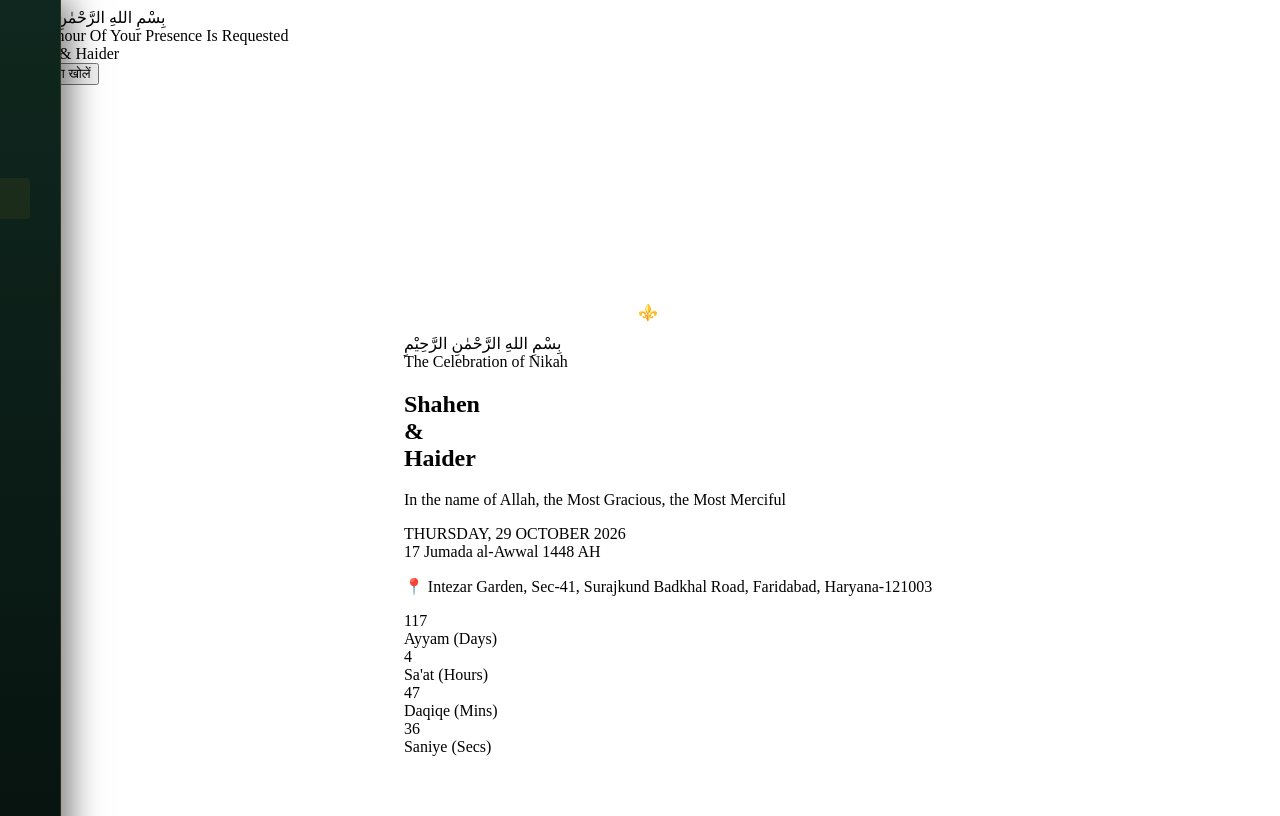
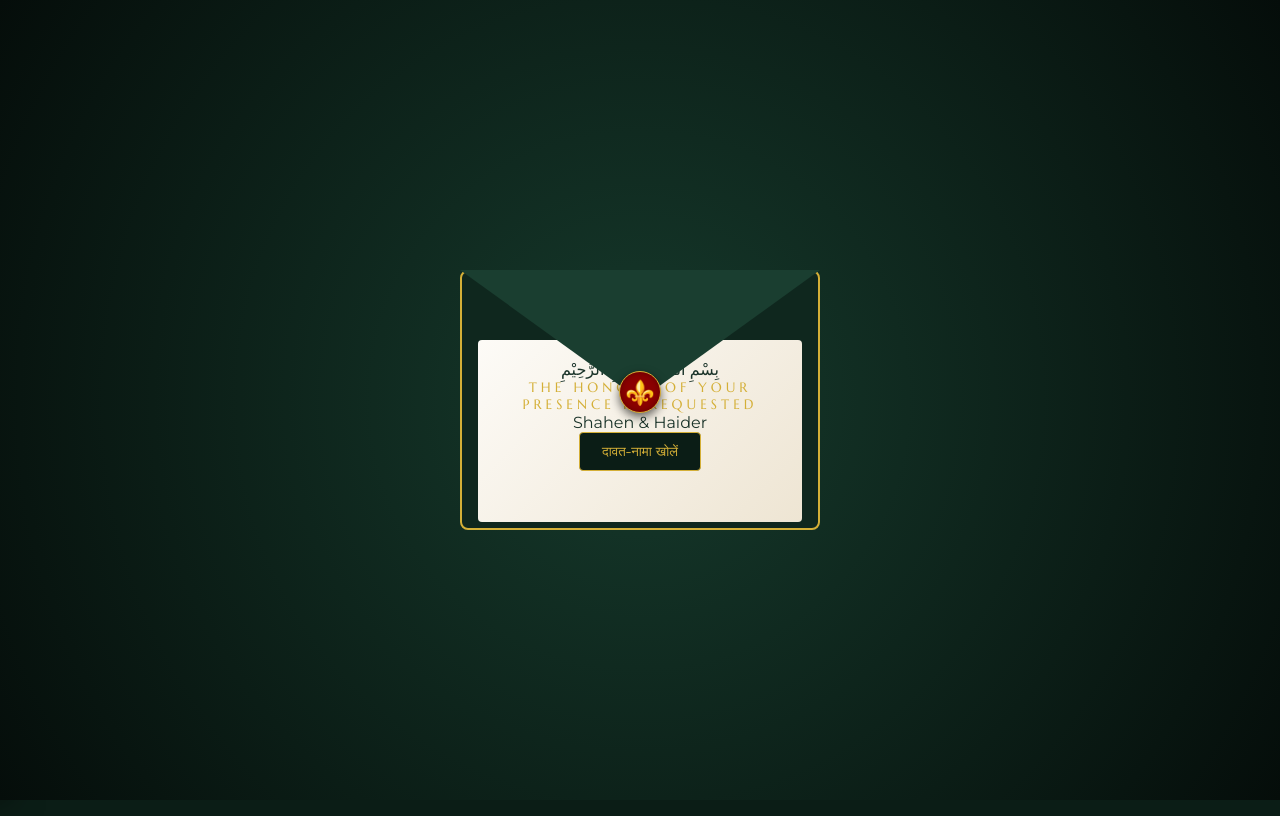
Before and after one commit to itsrkdev/Invitation-Card, a React (Vite) app in the folder app/: page / in a window 1280 px wide. Built offline with nearby package versions, Linux system fonts and the light colour scheme; a web font is replaced by a local one.

Commit message:
Update App.css

```diff
--- a/app/src/App.css
+++ b/app/src/App.css
@@ -1,13 +1,39 @@
-/* --- APP PRESENTATION CORE MODES --- */
+@import url('https://fonts.googleapis.com/css2?family=Cinzel+Decorative:wght@400;700&family=Marcellus&family=Montserrat:wght@300;400;600&family=Great+Vibes&display=swap');
+
+:root {
+  --bg-color: #0b1d16;
+  --card-bg: #132e23;
+  --gold-primary: #d4af37;
+  --gold-glow: #f3e5ab;
+  --text-light: #f4f6f5;
+  --text-muted: #a3b8b0;
+  --font-serif: 'Marcellus', serif;
+  --font-royal: 'Cinzel Decorative', serif;
+  --font-script: 'Great Vibes', cursive;
+  --font-sans: 'Montserrat', sans-serif;
+}
+
+* {
+  box-sizing: border-box;
+  margin: 0;
+  padding: 0;
+}
+
 body {
-  overflow: hidden !important;
+  background-color: var(--bg-color);
+  color: var(--text-light);
+  font-family: var(--font-sans);
+  overflow: hidden !important; /* Slider ke dauran normal scroll rokne ke liye */
 }
+
+/* --- HORIZONTAL PRESENTATION CORE LAYOUT --- */
 .wedding-body {
   width: 100vw;
   height: 100vh;
   position: relative;
   overflow: hidden;
 }
+
 .main-container {
   display: flex;
   width: 100vw;
@@ -15,26 +41,142 @@ body {
   transition: transform 0.8s cubic-bezier(0.645, 0.045, 0.355, 1);
   will-change: transform;
 }
+
 section {
   min-width: 100vw;
   height: 100vh;
   flex-shrink: 0;
   display: flex;
   flex-direction: column;
+  align-items: center;
   justify-content: center;
-  align-items: center;
-  overflow-y: auto;
-  padding: 60px 20px;
+  overflow-y: auto; /* Agar screen chhoti ho to slide ke andar scroll ho sake */
+  padding: 80px 20px;
 }
 
-/* --- HAMBURGER BURGER DESIGN MENU --- */
+/* --- HERO & CONTENT CONTROLS --- */
+.hero-content {
+  display: flex;
+  flex-direction: column;
+  align-items: center;
+  justify-content: center;
+  width: 100%;
+  max-width: 800px;
+  gap: 15px;
+}
+
+.bismillah-text {
+  font-size: 2.5rem;
+  color: var(--gold-primary);
+  margin-bottom: 10px;
+  text-shadow: 0 0 10px rgba(214,175,87,0.3);
+}
+
+.eyebrow {
+  font-family: var(--font-serif);
+  font-size: 0.85rem;
+  text-transform: uppercase;
+  letter-spacing: 4px;
+  color: var(--gold-primary);
+}
+
+#hero h1.names {
+  font-family: var(--font-royal);
+  font-size: 3rem;
+  color: var(--text-light);
+  display: flex;
+  flex-direction: column;
+  align-items: center;
+  gap: 5px;
+  margin: 15px 0;
+}
+
+#hero .amp {
+  font-family: var(--font-script);
+  color: var(--gold-primary);
+  font-size: 3.5rem;
+}
+
+.subtitle {
+  font-family: var(--font-serif);
+  font-size: 1.1rem;
+  letter-spacing: 1px;
+  color: var(--text-muted);
+  max-width: 600px;
+}
+
+.date-pill-container {
+  display: flex;
+  flex-direction: column;
+  align-items: center;
+  gap: 5px;
+  margin: 10px 0;
+}
+
+.date-pill {
+  background: rgba(214, 175, 55, 0.12);
+  border: 1px solid var(--gold-primary);
+  padding: 10px 28px;
+  border-radius: 50px;
+  font-family: var(--font-serif);
+  font-size: 1.1rem;
+  letter-spacing: 1px;
+}
+
+.hijri-pill {
+  font-family: var(--font-serif);
+  color: var(--gold-primary);
+  font-size: 1rem;
+  font-style: italic;
+}
+
+.venue-text {
+  font-size: 0.95rem;
+  max-width: 550px;
+  color: var(--text-muted);
+  line-height: 1.6;
+}
+
+/* --- COUNTDOWN LAYOUT --- */
+#countdown {
+  display: flex;
+  justify-content: center;
+  gap: 15px;
+  margin-top: 25px;
+  flex-wrap: wrap;
+}
+
+.cd-box {
+  background: var(--card-bg);
+  border: 1px solid rgba(212, 175, 55, 0.25);
+  padding: 15px;
+  border-radius: 8px;
+  min-width: 95px;
+  box-shadow: 0 10px 20px rgba(0,0,0,0.3);
+}
+
+.cd-box .num {
+  font-family: var(--font-serif);
+  font-size: 1.8rem;
+  color: var(--gold-primary);
+  font-weight: bold;
+}
+
+.cd-box .lbl {
+  font-size: 0.65rem;
+  text-transform: uppercase;
+  letter-spacing: 1px;
+  color: var(--text-muted);
+}
+
+/* --- PREMIUM SIDEBAR MENU SYSTEM --- */
 .menu-toggle-btn {
   position: fixed;
   top: 25px;
   left: 25px;
   z-index: 1500;
-  background: var(--card-bg, #132e23);
-  border: 1px solid rgba(201, 162, 39, 0.3);
+  background: var(--card-bg);
+  border: 1px solid rgba(212, 175, 55, 0.3);
   padding: 12px;
   border-radius: 6px;
   cursor: pointer;
@@ -44,26 +186,27 @@ section {
   box-shadow: 0 4px 15px rgba(0,0,0,0.4);
   transition: all 0.3s ease;
 }
+
 .menu-toggle-btn .bar {
   display: block;
   width: 22px;
   height: 2px;
-  background-color: #C9A227;
+  background-color: var(--gold-primary);
   transition: all 0.3s ease;
 }
+
 .menu-toggle-btn.active .bar:nth-child(1) { transform: translateY(7px) rotate(45deg); }
 .menu-toggle-btn.active .bar:nth-child(2) { opacity: 0; }
 .menu-toggle-btn.active .bar:nth-child(3) { transform: translateY(-7px) rotate(-45deg); }
 
-/* --- SIDEBAR PANEL SYSTEM --- */
 .sidebar-menu {
   position: fixed;
   top: 0;
   left: -280px;
   width: 280px;
   height: 100vh;
-  background: linear-gradient(180deg, #0f271e 0%, #06110d 100%);
-  border-right: 1px solid rgba(201, 162, 39, 0.2);
+  background: linear-gradient(180deg, #0f271e 0%, #050d0a 100%);
+  border-right: 1px solid rgba(212, 175, 55, 0.2);
   z-index: 1400;
   display: flex;
   flex-direction: column;
@@ -71,14 +214,23 @@ section {
   transition: left 0.4s cubic-bezier(0.77,0.2,0.05,1);
   box-shadow: 10px 0 30px rgba(0,0,0,0.5);
 }
+
 .sidebar-menu.open { left: 0; }
-.sidebar-logo { font-size: 2rem; text-align: center; color: #C9A227; margin-bottom: 40px; }
+
+.sidebar-logo {
+  font-size: 2rem;
+  text-align: center;
+  color: var(--gold-primary);
+  margin-bottom: 40px;
+}
+
 .sidebar-nav { display: flex; flex-direction: column; gap: 15px; }
+
 .nav-item-btn {
   background: transparent;
   border: none;
-  color: #a3b8b0;
-  font-family: 'Marcellus', serif;
+  color: var(--text-muted);
+  font-family: var(--font-serif);
   font-size: 1.1rem;
   text-align: left;
   padding: 10px 15px;
@@ -86,11 +238,13 @@ section {
   border-radius: 4px;
   transition: all 0.3s ease;
 }
+
 .nav-item-btn:hover, .nav-item-btn.active {
-  color: #C9A227;
-  background: rgba(201, 162, 39, 0.08);
+  color: var(--gold-primary);
+  background: rgba(212, 175, 55, 0.08);
   padding-left: 22px;
 }
+
 .sidebar-overlay {
   position: fixed;
   inset: 0;
@@ -100,17 +254,179 @@ section {
   visibility: hidden;
   transition: all 0.3s ease;
 }
+
 .sidebar-overlay.visible { opacity: 1; visibility: visible; }
 
-/* PC ON ENVELOPE LAYER OVERRIDE FIXES */
+/* --- ROYAL ENVELOPE OVERLAY & LAYER CONTROLS --- */
+#envelope-overlay {
+  position: fixed;
+  inset: 0;
+  background: radial-gradient(circle, #163a2c 0%, #050d0a 100%);
+  z-index: 2000;
+  display: flex;
+  align-items: center;
+  justify-content: center;
+}
+
+#envelope-overlay.hidden {
+  opacity: 0;
+  visibility: hidden;
+  pointer-events: none;
+  transition: opacity 0.8s, visibility 0.8s;
+}
+
+.env-wrap {
+  position: relative;
+  width: 360px;
+  height: 260px;
+}
+
+.env-back {
+  position: absolute;
+  inset: 0;
+  background: #0f271e;
+  border: 2px solid var(--gold-primary);
+  border-radius: 8px;
+  z-index: 1;
+}
+
+.env-card {
+  position: absolute;
+  width: 90%;
+  height: 70%;
+  background: linear-gradient(135deg, #fdfbf7 0%, #eee5d3 100%);
+  color: #1a3329;
+  left: 5%;
+  top: 27%;
+  border-radius: 4px;
+  padding: 20px 15px;
+  text-align: center;
+  z-index: 2;
+  transition: transform 0.8s ease, z-index 0.4s ease;
+}
+
+.env-wrap.open .env-card {
+  transform: translateY(-80px);
+  z-index: 15;
+}
+
+.env-flap {
+  position: absolute;
+  top: 0; left: 0; right: 0;
+  width: 0; height: 0;
+  margin: 0 auto;
+  border-left: 180px solid transparent;
+  border-right: 180px solid transparent;
+  border-top: 130px solid #1a3e30;
+  transform-origin: top;
+  transition: transform 0.6s ease, z-index 0.4s ease;
+  z-index: 10;
+  pointer-events: none;
+}
+
+.env-wrap.open .env-flap {
+  transform: rotateX(180deg);
+  z-index: 1;
+}
+
 .env-seal {
-  cursor: pointer;
   z-index: 11;
+  font-size: 1.5rem;
+  transition: opacity .3s;
   position: absolute;
-  top: 38% !important; /* PC Par Click and Open execution support safely */
+  top: 47%;
   left: 50%;
   transform: translate(-50%, -50%);
+  background-color: #8b0000;
+  width: 42px;
+  height: 42px;
+  border-radius: 50%;
+  border: 1.5px solid var(--gold-primary);
+  box-shadow: 0 4px 10px rgba(0, 0, 0, 0.6), inset 0 0 6px rgba(0, 0, 0, 0.3);
+  display: flex;
+  align-items: center;
+  justify-content: center;
+  cursor: pointer;
 }
+
+.env-wrap.open .env-seal {
+  opacity: 0;
+  pointer-events: none;
+}
+
+.open-btn {
+  background: var(--bg-color);
+  color: var(--gold-primary);
+  border: 1px solid var(--gold-primary);
+  padding: 10px 22px;
+  font-family: var(--font-serif);
+  cursor: pointer;
+  border-radius: 4px;
+  position: relative;
+  z-index: 12;
+}
+
+/* --- OTHER COMPONENT SECTIONS --- */
+.section-inner { width: 100%; max-width: 900px; }
+h2 { font-family: var(--font-royal); font-size: 2rem; color: var(--gold-primary); margin-bottom: 30px; }
+.couple-row { display: flex; align-items: center; justify-content: center; flex-wrap: wrap; gap: 30px; }
+.person { max-width: 280px; background: var(--card-bg); border: 1px solid rgba(212, 175, 55, 0.2); padding: 25px; border-radius: 12px; }
+.avatar { width: 110px; height: 110px; border-radius: 50%; border: 2px solid var(--gold-primary); margin: 0 auto 15px; display: flex; align-items: center; justify-content: center; font-family: var(--font-royal); font-size: 2.2rem; background: var(--bg-color); color: var(--gold-primary); overflow: hidden; }
+.avatar img { width: 100%; height: 100%; object-fit: cover; }
+.amp-big { font-family: var(--font-script); font-size: 4rem; color: var(--gold-primary); }
+.divider { display: flex; align-items: center; justify-content: center; margin: 30px auto; max-width: 350px; }
+.divider .line { height: 1px; flex-grow: 1; background: linear-gradient(to right, transparent, var(--gold-primary), transparent); }
+.motif { width: 35px; height: 35px; margin: 0 12px; }
+.islamic-quote { font-family: var(--font-serif); font-size: 1.2rem; line-height: 1.8; color: var(--gold-glow); max-width: 650px; margin: 0 auto; font-style: italic; }
+.events-grid { display: grid; grid-template-columns: repeat(auto-fit, minmax(220px, 1fr)); gap: 20px; margin-top: 20px; }
+.event-card { background: var(--card-bg); border: 1px solid rgba(212, 175, 55, 0.2); border-top: 4px solid var(--gold-primary); padding: 25px 15px; border-radius: 8px; }
+.event-card .icon { width: 30px; height: 30px; margin-bottom: 10px; }
+.event-card .when { color: var(--gold-primary); font-weight: 600; margin-bottom: 5px; }
+
+/* --- RSVP FORM --- */
+.rsvp-form { max-width: 450px; margin: 30px auto 0; background: var(--card-bg); border: 1px solid rgba(212, 175, 55, 0.2); padding: 30px 20px; border-radius: 12px; }
+.rsvp-form input, .rsvp-form select, .rsvp-form textarea { width: 100%; padding: 12px; background: var(--bg-color); border: 1px solid rgba(212, 175, 55, 0.25); color: var(--text-light); border-radius: 6px; margin-bottom: 15px; }
+.rsvp-form button { width: 100%; padding: 12px; background: var(--gold-primary); color: var(--bg-color); border: none; font-family: var(--font-serif); font-weight: bold; border-radius: 6px; cursor: pointer; }
+
+/* --- PRESENTATION DOTS (BOTTOM OVERLAY) --- */
+#navdots { position: fixed; bottom: 30px; left: 50%; transform: translateX(-50%); display: flex; flex-direction: row; gap: 12px; z-index: 1000; }
+#navdots button { width: 8px; height: 8px; border-radius: 50%; background: rgba(255,255,255,0.2); border: none; cursor: pointer; transition: all 0.3s ease; }
+#navdots button.active { background: var(--gold-primary); transform: scale(1.4); }
+
+/* --- REVEAL OVERRIDE FOR HORIZONTAL --- */
+.reveal.show { opacity: 1; transform: none; }
+
+/* --- FALLING PETALS ANIMATION (FLOWERS MAINTAINED) --- */
+.petal { position: fixed; top: -10%; pointer-events: none; z-index: 9999; animation: fall linear infinite; }
+@keyframes fall { 0% { top: -10%; transform: translateX(0) rotate(0deg); opacity: 1; } 100% { top: 110%; transform: translateX(80px) rotate(360deg); opacity: 0; } }
+
+/* --- PERFECT RESPONSIVE MEDIA QUERY --- */
 @media (max-width: 600px) {
-  .env-seal { top: 50% !important; }
+  #hero h1.names {
+    font-size: 2.2rem;
+  }
+
+  .env-wrap {
+    width: 290px;
+    height: 220px;
+  }
+
+  .env-flap {
+    border-left-width: 145px;
+    border-right-width: 145px;
+    border-top-width: 110px;
+  }
+
+  .env-seal {
+    top: 50%;
+    left: 50%;
+    transform: translate(-50%, -50%);
+    width: 36px;
+    height: 36px;
+    font-size: 1.1rem;
+  }
+
+  section {
+    padding: 60px 15px;
+  }
 }
```
